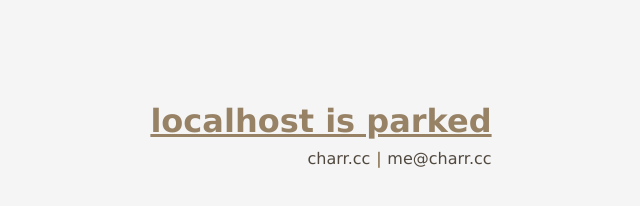
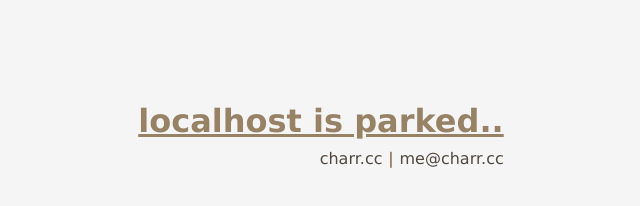
Before and after one commit to jargij/placeholder, a plain HTML site: page index.html in a window 1280 px wide. Shown: the whole page, without its empty margins (319-959 px from the left). Drawn offline with Linux system fonts and the light colour scheme.

Commit message:
Update index.html

```diff
--- a/index.html
+++ b/index.html
@@ -80,6 +80,6 @@
         <h1 id="title">this domain is parked..</h1>
         <p><a href="https://charr.cc" draggable="false">charr.cc</a>  |  <a href="mailto:me@charr.cc" draggable="false">me@charr.cc</a></p>
     </div>
-    <script> document.title = `${location.hostname} is parked`; document.getElementById("title").innerText = `${location.hostname} is parked`; </script>
+    <script> document.title = `${location.hostname} is parked`; document.getElementById("title").innerText = `${location.hostname} is parked..`; </script>
 </body>
 </html>
```
